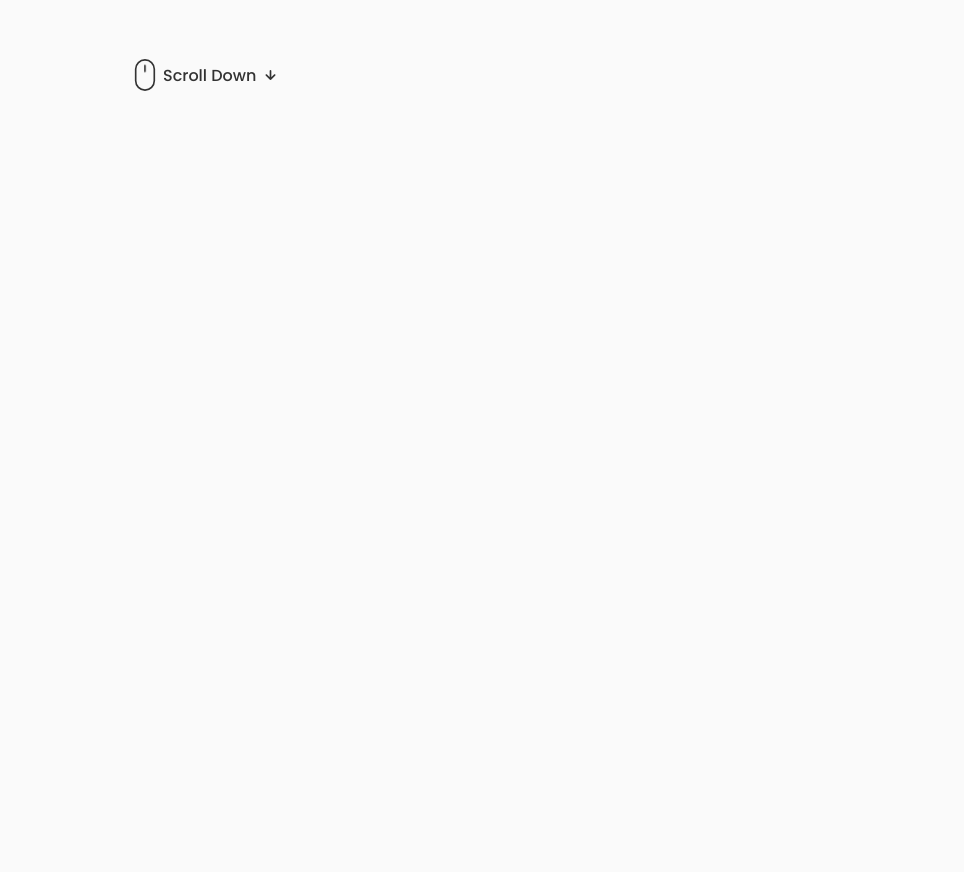
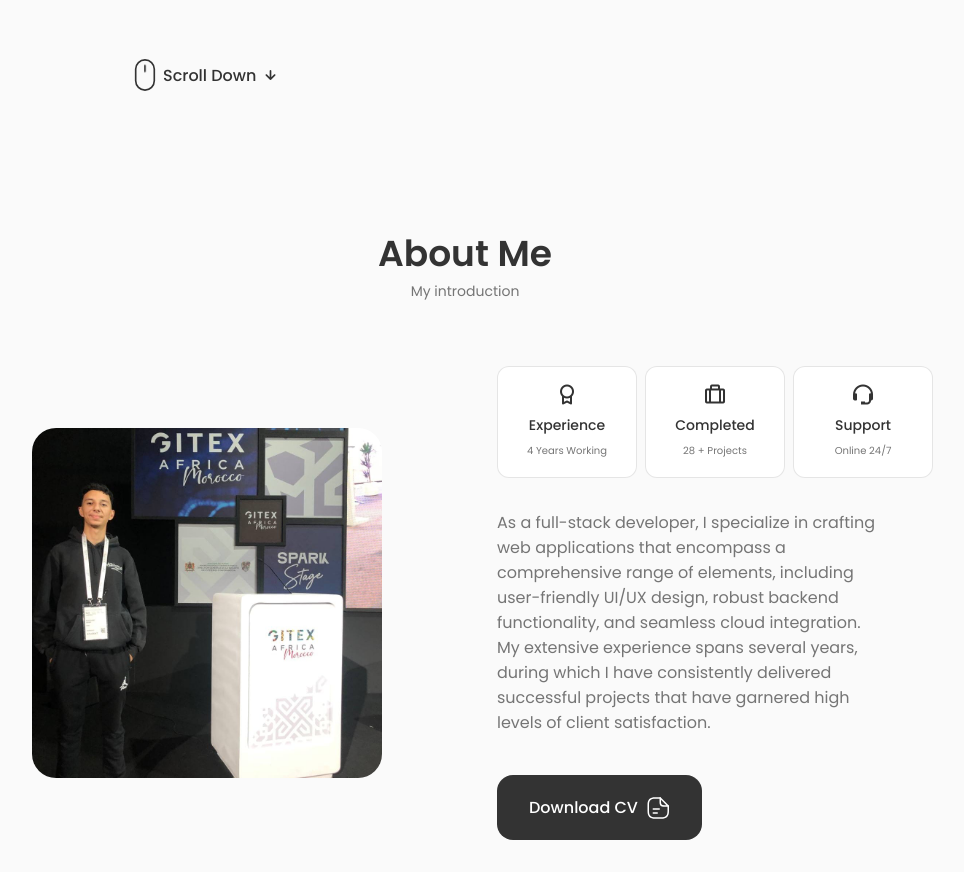
Before and after one commit to marouanedbibih/marouane-portfolio, a React (Vite) app: page / in a window 1280 px wide. Shown: the part 620-1492 px from the top of the page, without its empty margins (175-1139 px from the left). Before the commit the page ends 800 px from the top, so only its background shows below. Built offline with nearby package versions, Linux system fonts and the light colour scheme.

Commit message:
finish about section for laptop

```diff
--- a/src/App.jsx
+++ b/src/App.jsx
@@ -2,6 +2,7 @@
 import "./App.css";
 import Header from "./components/header/Header";
 import Home from "./components/home/Home";
+import About from "./components/about/About";
 
 function App() {
   return (
@@ -10,6 +11,7 @@
         <Header />
         <main className="main">
           <Home />
+          <About/>
         </main>
       </div>
     </div>
--- /dev/null
+++ b/src/components/about/About.css
@@ -0,0 +1,39 @@
+.about__container {
+  display: grid;
+  grid-template-columns: repeat(2, 1fr);
+  align-items: center;
+  column-gap: 4rem;
+}
+.about__img{
+    width: 350px;
+    border-radius: 1.5rem;
+    justify-self: center;
+}
+.about__info{
+    grid-template-columns: repeat(3,140px);
+    gap: 0.5rem;
+    margin-bottom: var(--mb-2);
+}
+.about__box{
+    background-color: var(--container-color);
+    border: 1px solid rgba(0, 0, 0, 0.1);
+    border-radius: 0.75rem;
+    text-align: center;
+    padding: 1rem 1.5rem;
+}
+.about__icon{
+    font-size: 1.5rem;
+    color: var(--title-color);
+    margin-bottom: var(--mb-0-5);
+}
+.about__title{
+    font-size: var(--small-font-size);
+    font-weight: var(--font-medium);
+}
+.about__subtitle{
+    font-size: var(--tiny-font-size);
+}
+.about__description{
+    padding: 0 4rem 0 0;
+    margin-bottom:var(--mb-2-5) ;
+}
--- /dev/null
+++ b/src/components/about/About.jsx
@@ -0,0 +1,58 @@
+import React from "react";
+import "./About.css";
+import Info from "./Info";
+import AboutImg from "../../assets/profile.jpg";
+import CV from "../../assets/Cv.pdf";
+
+function About() {
+  return (
+    <section className="about section" id="about">
+      <h2 className="section__title">About Me</h2>
+      <span className="section__subtitle">My introduction</span>
+      <div className="about__container container grid">
+        <img src={AboutImg} alt="" className="about__img" />
+        <div className="about__data">
+          <Info />
+          <p className="about__description">
+            As a full-stack developer, I specialize in crafting web applications
+            that encompass a comprehensive range of elements, including
+            user-friendly UI/UX design, robust backend functionality, and
+            seamless cloud integration. My extensive experience spans several
+            years, during which I have consistently delivered successful
+            projects that have garnered high levels of client satisfaction.
+          </p>
+          <a download="" href={CV} className="button button--flex">
+            Download CV
+            <svg
+              class="button__icon"
+              xmlns="http://www.w3.org/2000/svg"
+              width="24"
+              height="24"
+              viewBox="0 0 24 24"
+              fill="none"
+            >
+              <path
+                d="M15.25 22.7502H9.25C3.82 22.7502 1.5 20.4302 1.5 15.0002V9.00024C1.5 3.57024 3.82 1.25024 9.25 1.25024H14.25C14.66 1.25024 15 1.59024 15 2.00024C15 2.41024 14.66 2.75024 14.25 2.75024H9.25C4.64 2.75024 3 4.39024 3 9.00024V15.0002C3 19.6102 4.64 21.2502 9.25 21.2502H15.25C19.86 21.2502 21.5 19.6102 21.5 15.0002V10.0002C21.5 9.59024 21.84 9.25024 22.25 9.25024C22.66 9.25024 23 9.59024 23 10.0002V15.0002C23 20.4302 20.68 22.7502 15.25 22.7502Z"
+                fill="var(--container-color)"
+              ></path>
+              <path
+                d="M22.25 10.7502H18.25C14.83 10.7502 13.5 9.42023 13.5 6.00023V2.00023C13.5 1.70023 13.68 1.42023 13.96 1.31023C14.24 1.19023 14.56 1.26023 14.78 1.47023L22.78 9.47023C22.99 9.68023 23.06 10.0102 22.94 10.2902C22.82 10.5702 22.55 10.7502 22.25 10.7502ZM15 3.81023V6.00023C15 8.58023 15.67 9.25023 18.25 9.25023H20.44L15 3.81023Z"
+                fill="var(--container-color)"
+              ></path>
+              <path
+                d="M13.25 13.7502H7.25C6.84 13.7502 6.5 13.4102 6.5 13.0002C6.5 12.5902 6.84 12.2502 7.25 12.2502H13.25C13.66 12.2502 14 12.5902 14 13.0002C14 13.4102 13.66 13.7502 13.25 13.7502Z"
+                fill="var(--container-color)"
+              ></path>
+              <path
+                d="M11.25 17.7502H7.25C6.84 17.7502 6.5 17.4102 6.5 17.0002C6.5 16.5902 6.84 16.2502 7.25 16.2502H11.25C11.66 16.2502 12 16.5902 12 17.0002C12 17.4102 11.66 17.7502 11.25 17.7502Z"
+                fill="var(--container-color)"
+              ></path>
+            </svg>
+          </a>
+        </div>
+      </div>
+    </section>
+  );
+}
+
+export default About;
--- /dev/null
+++ b/src/components/about/Info.jsx
@@ -0,0 +1,25 @@
+import React from "react";
+
+function Info() {
+  return (
+    <div className="about__info grid">
+      <div className="about__box">
+        <i className="bx bx-award about__icon"></i>
+        <h3 className="about__title">Experience</h3>
+        <span className="about__subtitle">4 Years Working</span>
+      </div>
+      <div className="about__box">
+        <i className="bx bx-briefcase-alt about__icon"></i>
+        <h3 className="about__title">Completed</h3>
+        <span className="about__subtitle">28 + Projects</span>
+      </div>
+      <div className="about__box">
+        <i className="bx bx-support about__icon"></i>
+        <h3 className="about__title">Support</h3>
+        <span className="about__subtitle">Online 24/7</span>
+      </div>
+    </div>
+  );
+}
+
+export default Info;
--- a/src/components/home/Data.jsx
+++ b/src/components/home/Data.jsx
@@ -1,8 +1,10 @@
 import React from "react";
 
 function Data() {
+
+
   return (
-    <div className="home__data">
+    <div className={`home__data `}>
       <h1 className="home__title">
         Marouane Dbibih
 
--- a/src/components/home/Home.css
+++ b/src/components/home/Home.css
@@ -67,7 +67,7 @@
   justify-self: center;
   width: 300px;
   height: 300px;
-  animation: profile_animate 8s ease-in-out infinite 1s;
+  animation: profile_animate 8s ease-in-out infinite 1s, slideInFromRight 1.2s ease forwards;
 }
 
 @keyframes profile_animate {
@@ -154,6 +154,7 @@
   }
   .home__data {
     grid-column: 1/3;
+
   }
   .home__scroll {
     display: none;
```
Also changed, not shown: src/components/home/Home.jsx (+5 -6 lines), 2 other files (tests, documents, lock files or other folders).
